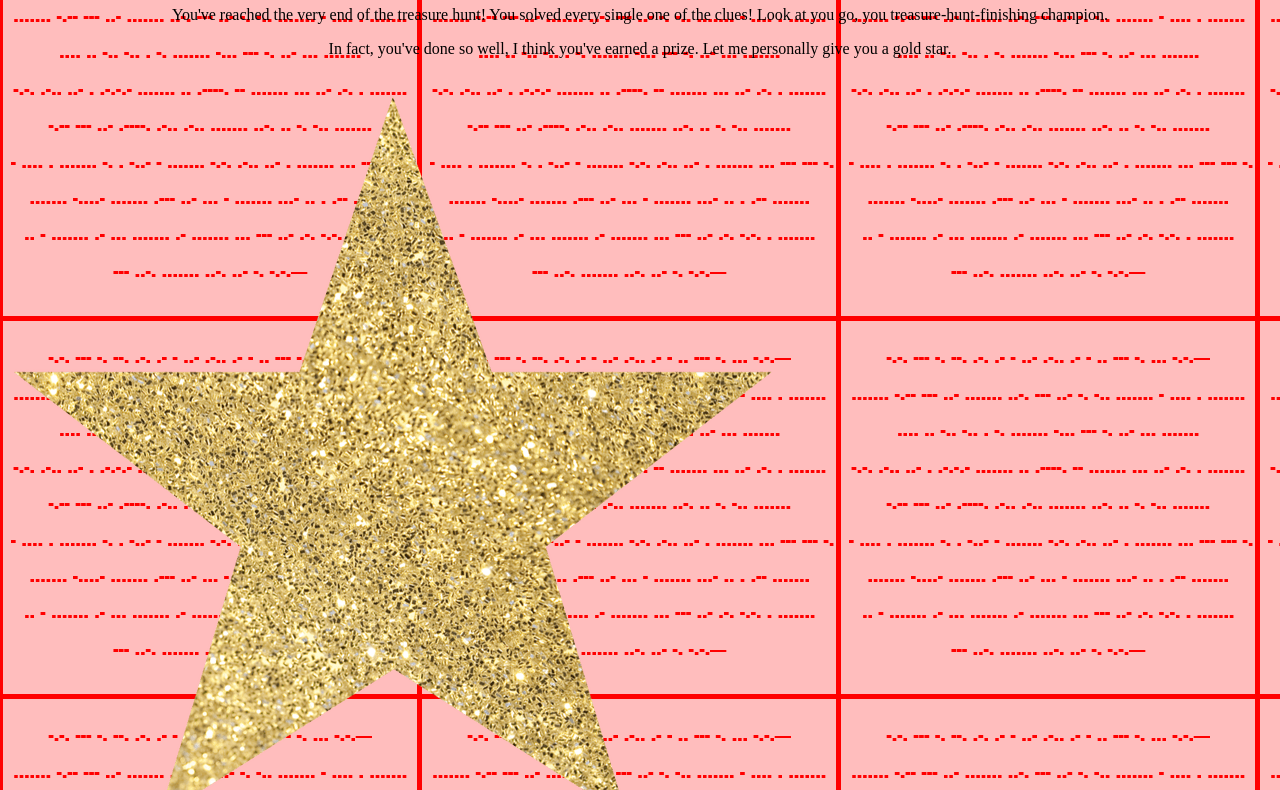
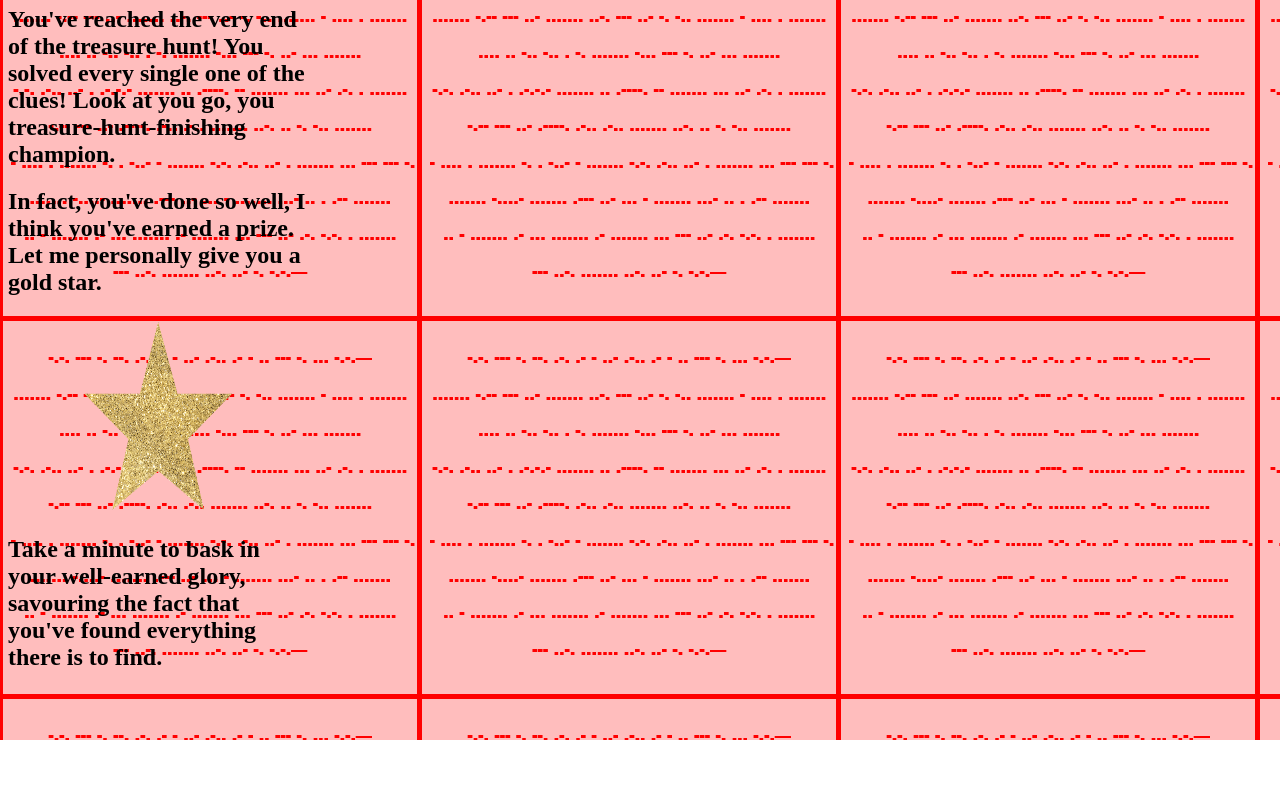
Before and after one commit to RhysFenwick/Wormipedia, a plain HTML site: page public/index.html in a window 1280 px wide. Shown: the part 60-850 px from the top of the page. After the commit the page ends 800 px from the top, so only its background shows below. Drawn offline with Linux system fonts and the light colour scheme.

```diff
--- a/public/index.html
+++ b/public/index.html
@@ -5,7 +5,13 @@
     p {text-align: center;}
     div {text-align: center;}
     body {
-      background-image: url('Background.png');
+      background-image: url('Background.png');width:300px;height:300px;
+    }
+    .center {
+      display: block;
+      margin-left: auto;
+      margin-right: auto;
+      width: 50%;
     }
   </style>
   <title>Hooray! You did it!</title>
@@ -13,14 +19,14 @@
 <body>
 
 <h1>Congratulations!</h1>
-<p>You've reached the very end of the treasure hunt! You solved every single one of the clues! Look at you go,
-you treasure-hunt-finishing champion.</p>
+<h2>You've reached the very end of the treasure hunt! You solved every single one of the clues! Look at you go,
+you treasure-hunt-finishing champion.</h2>
 <div></div>
-<p>In fact, you've done so well, I think you've earned a prize. Let me personally give you a gold star.</p>
+<h2>In fact, you've done so well, I think you've earned a prize. Let me personally give you a gold star.</h2>
 <div></div>
-<img src="Star.png" alt="You rock! I bet you've never met a data point you couldn't use to solve a puzzle." class="center">
+<img src="Star.png" alt="You rock! I bet you've never met a data point you couldn't use to solve a puzzle." class="center" height="200" width="200">
 <div></div>
-<p>Take a minute to bask in your well-earned glory, savouring the fact that you've found everything there is to find.</p>
+<h2>Take a minute to bask in your well-earned glory, savouring the fact that you've found everything there is to find.</h2>
 <!--Okay, you got me. The puzzle isn't over quite yet. Where's the next clue, you ask? Excellent question! Sometimes the best way for things to be found, is for them to be not found. Know what I mean?-->
 </body>
 </html>
```
Also changed, not shown: public/404.html (+2 -1 lines).
